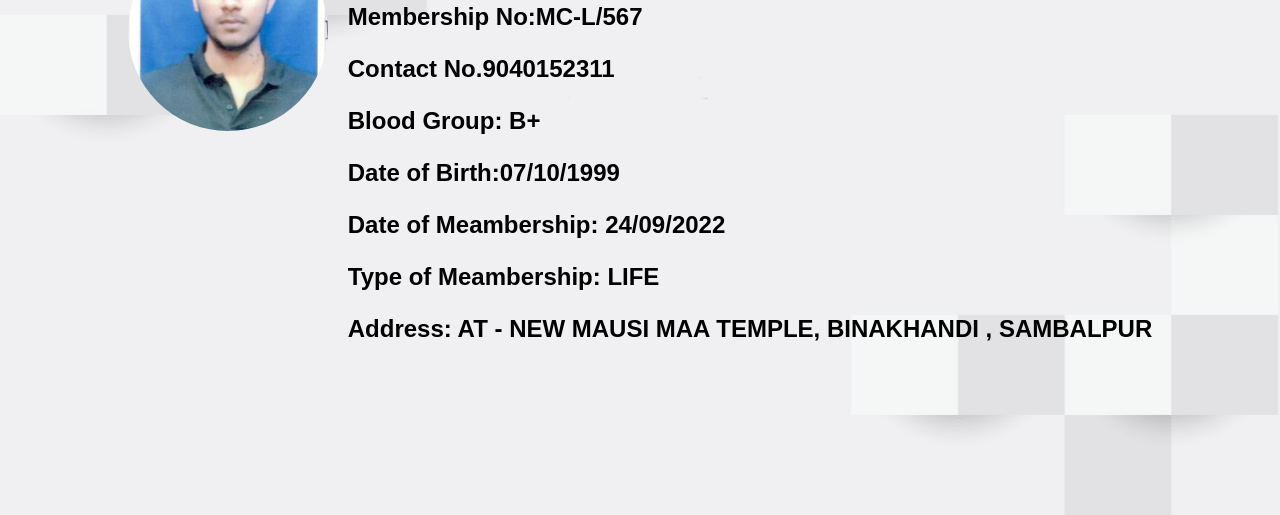
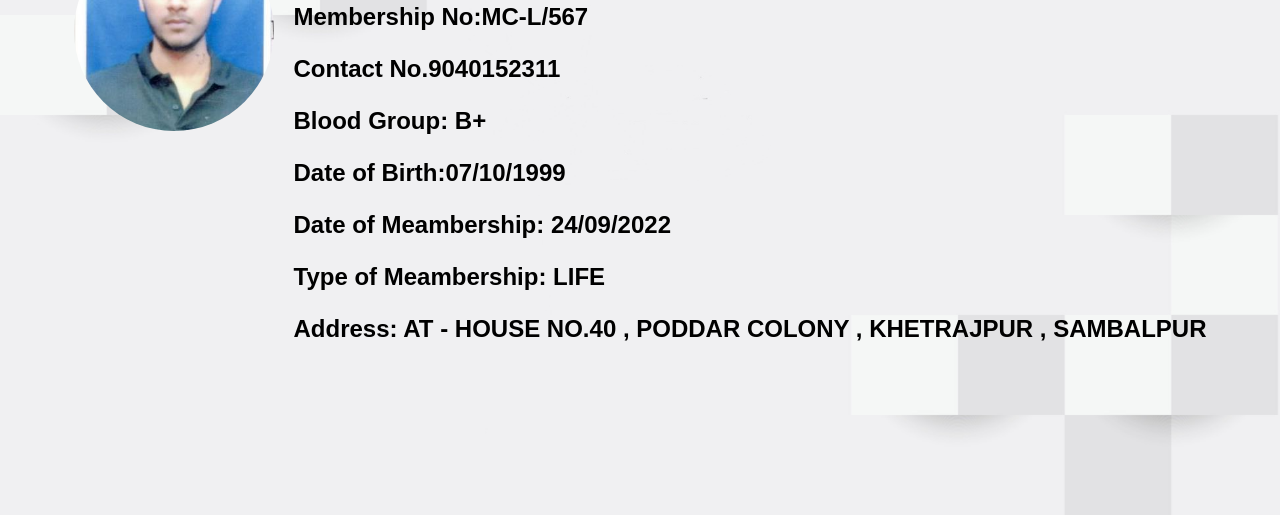
Before and after one commit to mahanadiclub/Satyam-Agrawal, a plain HTML site: page index.html in a window 1280 px wide. Shown: the part 285-800 px from the top of the page. Drawn offline with Linux system fonts and the light colour scheme.

Commit message:
Update index.html

```diff
--- a/index.html
+++ b/index.html
@@ -86,7 +86,7 @@
             <p>Date of Birth:07/10/1999</p>
             <p>Date of Meambership: 24/09/2022</p>
             <p>Type of Meambership: LIFE </p>
-            <p>Address: AT - NEW MAUSI MAA TEMPLE, BINAKHANDI , SAMBALPUR</p>
+            <p>Address: AT - HOUSE NO.40 , PODDAR COLONY , KHETRAJPUR , SAMBALPUR								</p>
         </div>
     </div>
 </body>
```
